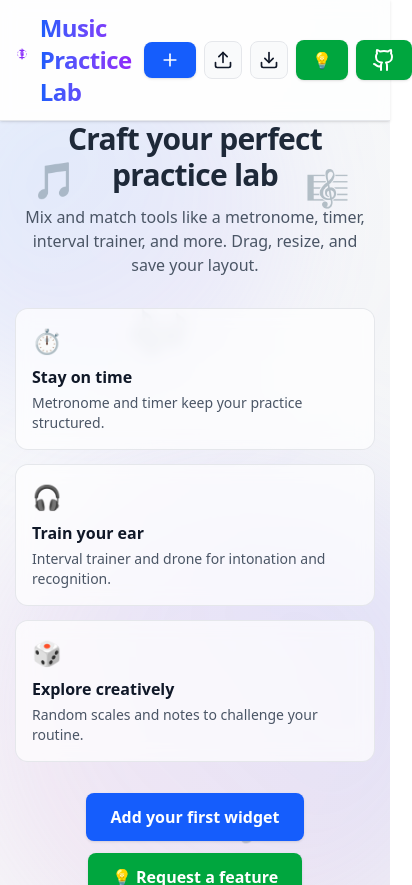
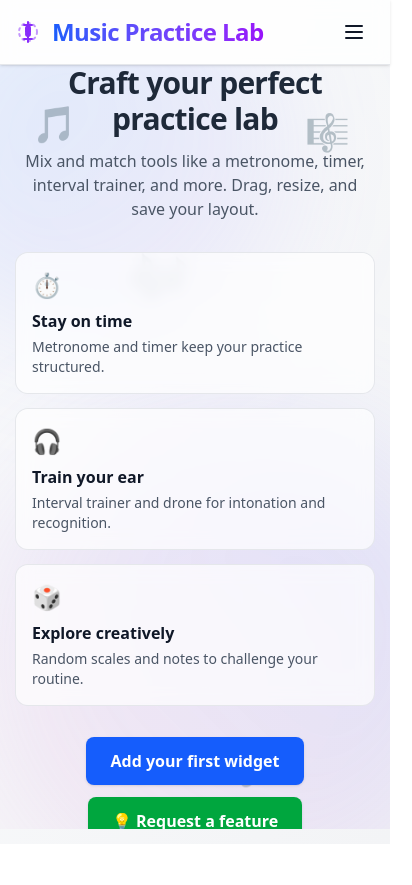
Before and after one commit to wormcracker/music-practice-lab, a React (Vite) app: page / in a window 390 px wide. Shown: the whole page, 412 px wide, since content can reach past the window. After the commit the page ends 844 px from the top, so only its background shows below. Built offline with nearby package versions, Linux system fonts and the light colour scheme.

Commit message:
Fix: Improved header responsiveness

```diff
--- a/src/components/layout/Header.jsx
+++ b/src/components/layout/Header.jsx
@@ -1,9 +1,10 @@
-import React from "react";
-import { Download, Upload, Plus, Github, Music } from "lucide-react";
+import React, { useState, useRef } from "react";
+import { Download, Upload, Plus, Github, Menu, X } from "lucide-react";
 import logo from "/music-practice-lab.svg?url";
 
 const Header = ({ onAddWidget, onImportWidgets }) => {
-  const fileInputRef = React.useRef(null);
+  const fileInputRef = useRef(null);
+  const [menuOpen, setMenuOpen] = useState(false);
 
   const handleExport = () => {
     const data = localStorage.getItem("mpl-widgets") || "[]";
@@ -27,7 +28,7 @@ const Header = ({ onAddWidget, onImportWidgets }) => {
         const parsed = JSON.parse(reader.result);
         if (Array.isArray(parsed)) {
           localStorage.setItem("mpl-widgets", JSON.stringify(parsed));
-          onImportWidgets && onImportWidgets(parsed);
+          onImportWidgets?.(parsed);
         }
       } catch {}
       e.target.value = "";
@@ -35,33 +36,18 @@ const Header = ({ onAddWidget, onImportWidgets }) => {
     reader.readAsText(file);
   };
 
-  return (
-    <header className="sticky top-0 z-40 w-full bg-white/80 dark:bg-gray-900/80 backdrop-blur border-b border-gray-200 dark:border-gray-800 shadow-sm">
-      <div className="max-w-full flex items-center justify-between px-4 py-3">
-        {/* Logo and Title */}
-        <div className="flex items-center gap-3">
-          <span className="w-6 h-6">
-            <img src={logo} alt="Music Practice Lab logo" />
-          </span>
-          <span className="text-2xl font-bold tracking-tight bg-gradient-to-r from-blue-600 to-purple-600 bg-clip-text text-transparent">
-            Music Practice Lab
-          </span>
-        </div>
-        {/* Actions */}
-        <div className="flex items-center gap-2">
+  const ActionButtons = (
+    <>
       <button
-            className="flex items-center gap-2 px-4 py-2 bg-blue-600 hover:bg-blue-700 text-white rounded-lg font-medium shadow transition"
+        className="flex items-center w-fit gap-2 px-4 py-2 bg-blue-600 hover:bg-blue-700 text-white rounded-lg font-medium shadow transition"
         onClick={onAddWidget}
         title="Add widget (Ctrl+K)"
       >
         <Plus className="w-5 h-5" />
         <span className="hidden sm:inline">Add Widget</span>
-            <span className="hidden lg:inline text-xs bg-blue-500 px-2 py-1 rounded">
-              Ctrl+K
-            </span>
       </button>
       <button
-            className="p-2 rounded-lg border border-gray-200 dark:border-gray-700 bg-gray-50 dark:bg-gray-800 hover:bg-gray-100 dark:hover:bg-gray-700 transition"
+        className="p-2 rounded-lg border border-gray-200 dark:border-gray-700 w-fit bg-gray-50 dark:bg-gray-800 hover:bg-gray-100 dark:hover:bg-gray-700 transition"
         onClick={handleExport}
         title="Export widgets"
         aria-label="Export widgets"
@@ -76,7 +62,7 @@ const Header = ({ onAddWidget, onImportWidgets }) => {
         onChange={handleImport}
       />
       <button
-            className="p-2 rounded-lg border border-gray-200 dark:border-gray-700 bg-gray-50 dark:bg-gray-800 hover:bg-gray-100 dark:hover:bg-gray-700 transition"
+        className="p-2 rounded-lg border border-gray-200 w-fit dark:border-gray-700 bg-gray-50 dark:bg-gray-800 hover:bg-gray-100 dark:hover:bg-gray-700 transition"
         onClick={handleImportClick}
         title="Import widgets"
         aria-label="Import widgets"
@@ -85,17 +71,50 @@ const Header = ({ onAddWidget, onImportWidgets }) => {
       </button>
       <button
         id="req-feature-btn"
-            className="px-4 py-2 bg-green-600 hover:bg-green-700 text-white rounded-lg font-semibold transition-colors cursor-pointer shadow"
+        className="px-4 py-2 bg-green-600 hover:bg-green-700 w-fit text-white rounded-lg font-semibold transition-colors cursor-pointer shadow"
       >
         💡
       </button>
       <a href="https://github.com/wormcracker" target="_blank">
-            <button className="px-4 py-2 bg-green-600 hover:bg-green-700 text-white rounded-lg font-semibold transition-colors cursor-pointer shadow">
+        <button className="px-4 py-2 bg-green-600 hover:bg-green-700 w-fit text-white rounded-lg font-semibold transition-colors cursor-pointer shadow">
           <Github />
         </button>
       </a>
+    </>
+  );
+
+  return (
+    <header className="sticky top-0 z-40 w-full bg-white/80 dark:bg-gray-900/80 backdrop-blur border-b border-gray-200 dark:border-gray-800 shadow-sm">
+      <div className="max-w-full flex items-center justify-between px-4 py-3">
+        {/* Logo and Title */}
+        <div className="flex items-center gap-3">
+          <span className="w-6 h-6">
+            <img src={logo} alt="Music Practice Lab logo" />
+          </span>
+          <span className="text-2xl font-bold tracking-tight bg-gradient-to-r from-blue-600 to-purple-600 bg-clip-text text-transparent">
+            Music Practice Lab
+          </span>
         </div>
+
+        {/* Desktop actions */}
+        <div className="hidden md:flex items-center gap-2">{ActionButtons}</div>
+
+        {/* Mobile hamburger */}
+        <button
+          className="md:hidden p-2 rounded-lg hover:bg-gray-100 dark:hover:bg-gray-800"
+          onClick={() => setMenuOpen((prev) => !prev)}
+          aria-label="Toggle menu"
+        >
+          {menuOpen ? <X className="w-6 h-6" /> : <Menu className="w-6 h-6" />}
+        </button>
       </div>
+
+      {/* Mobile dropdown */}
+      {menuOpen && (
+        <div className="md:hidden flex gap-2 border-t p-4 border-gray-200 dark:border-gray-800 bg-white dark:bg-gray-900">
+          {ActionButtons}
+        </div>
+      )}
     </header>
   );
 };
```
Lines whose indentation alone changed are shown as unchanged.
